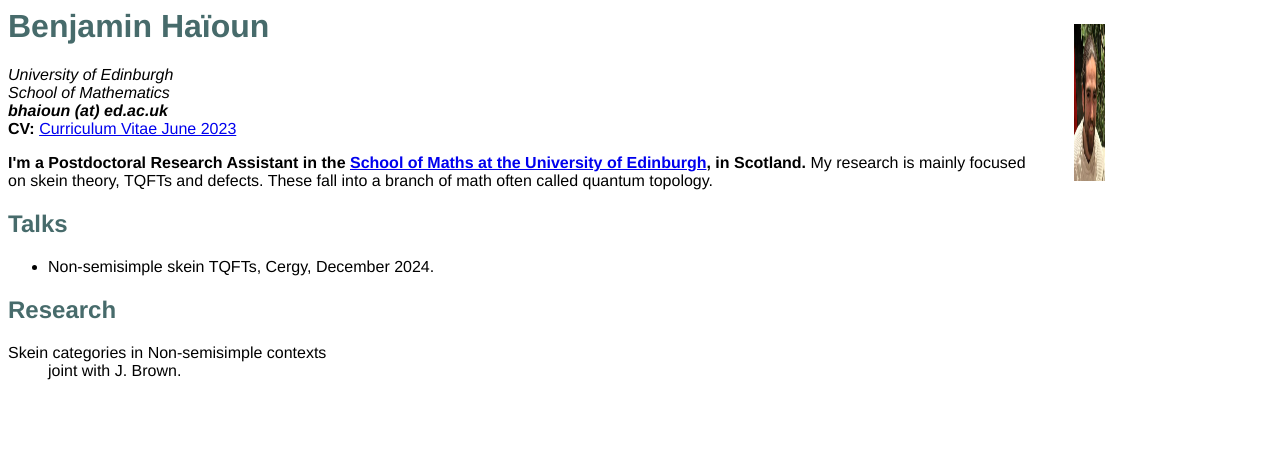
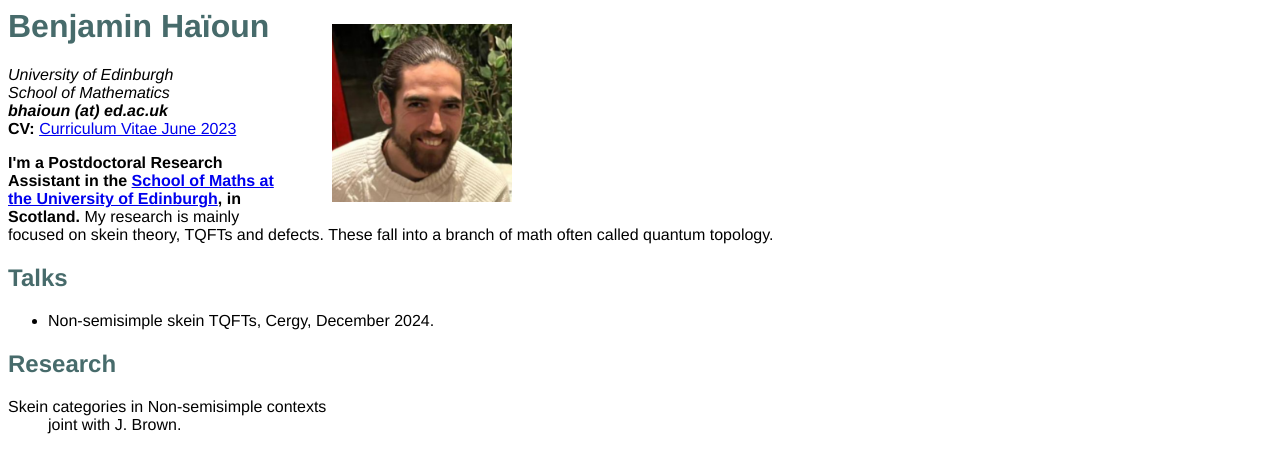
Before and after one commit to bhaioun/bhaioun.github.io, a plain HTML site: page index.html in a window 1280 px wide. Drawn offline with Linux system fonts and the light colour scheme.

Commit message:
Update index.html

```diff
--- a/index.html
+++ b/index.html
@@ -6,7 +6,7 @@
   <body>
     <header>
     <figure class="right">
-      <img src="moi.png" alt="A photo of Ben" width=20% height=20% >
+      <img src="moi.png" alt="A photo of Ben" width=20% height=auto >
     </figure>
     <h1>Benjamin Haïoun</h1>
     <address>University of Edinburgh <br> School of Mathematics <br> <b>bhaioun  (at)  ed.ac.uk</b></address>
```
